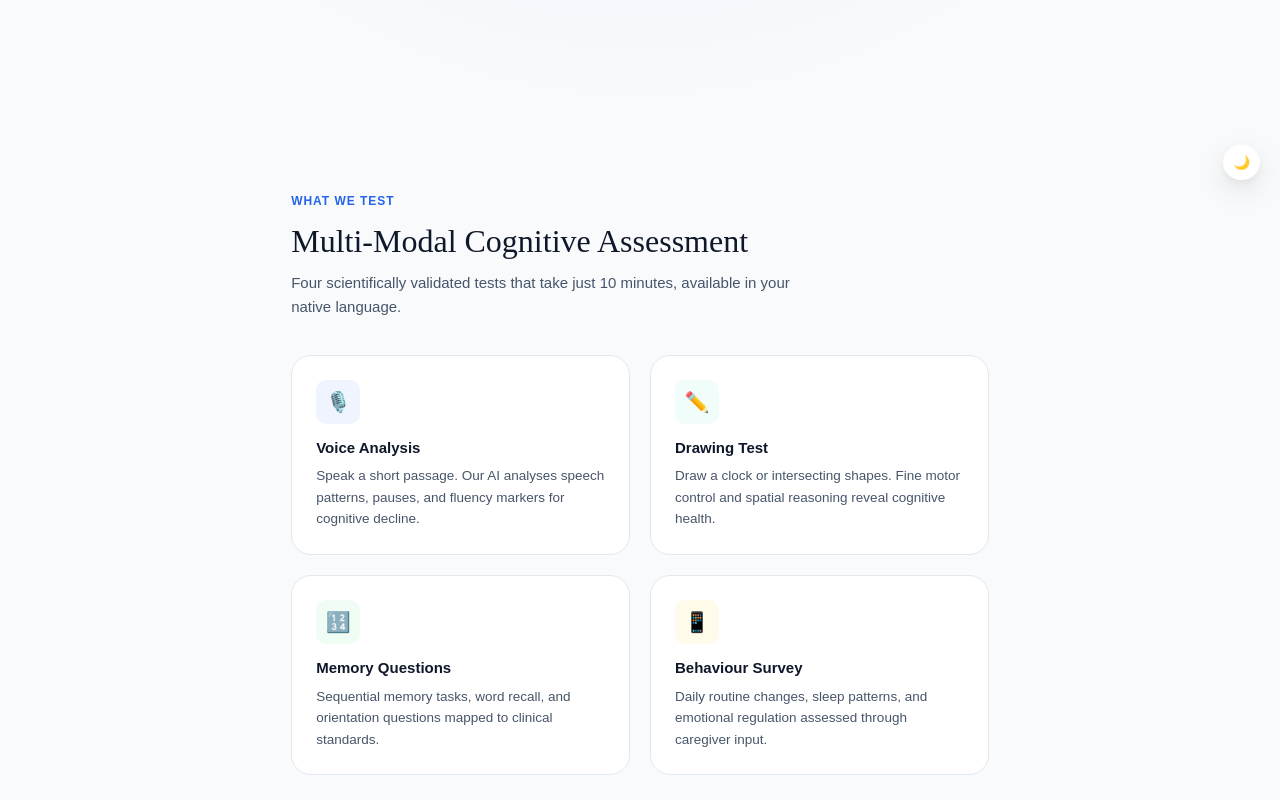
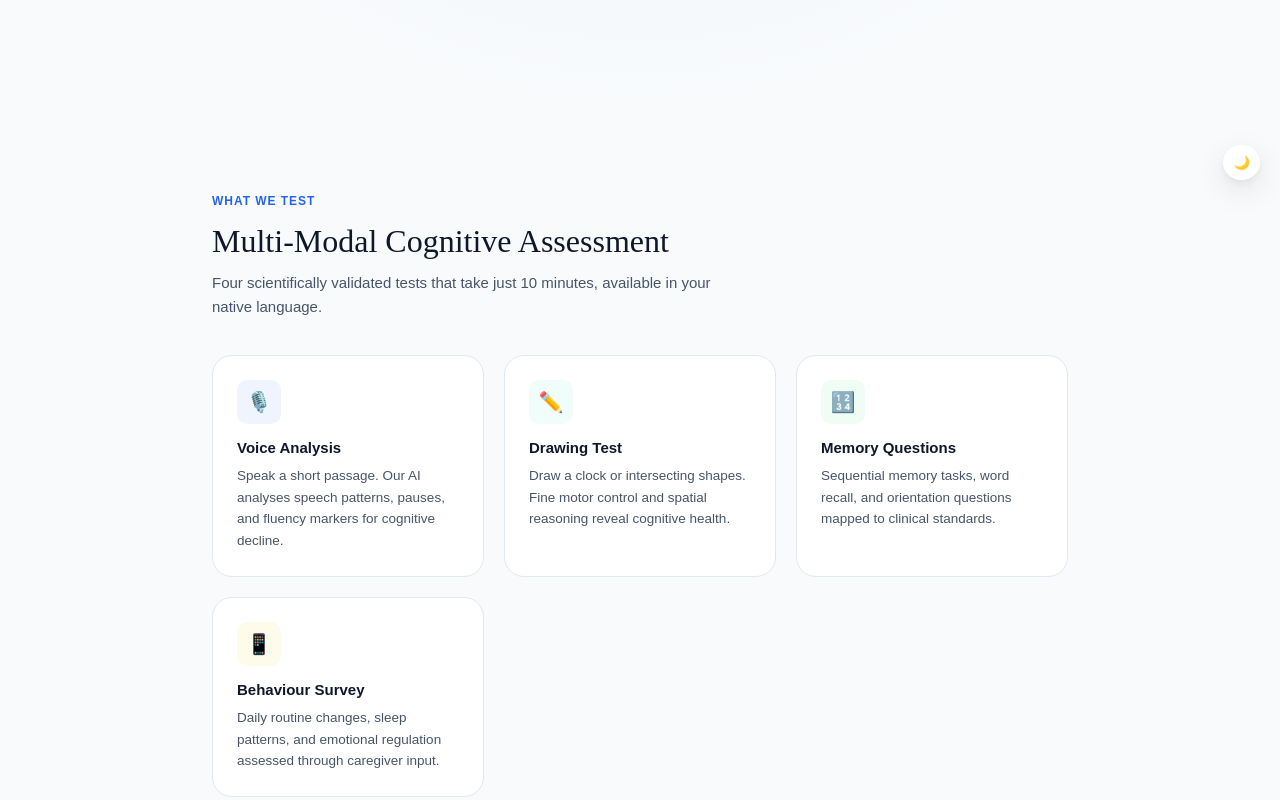
Before and after one commit to Khush54/SmritiAI, a React (Vite) app in the folder FrontEnd/: page /auth in a window 1280 px wide. Shown: the part 600-1400 px from the top of the page. Built offline with nearby package versions, Linux system fonts and the light colour scheme.

Commit message:
Improved CSS

```diff
--- a/FrontEnd/src/App.css
+++ b/FrontEnd/src/App.css
@@ -707,7 +707,7 @@ tr:last-child td {
 
 .feature-grid {
   display: grid;
-  grid-template-columns: repeat(auto-fit, minmax(250px, 1fr));
+  grid-template-columns: repeat(auto-fit, minmax(220px, 1fr));
   gap: 20px;
   margin-top: 16px
 }
@@ -789,7 +789,7 @@ tr:last-child td {
 .section {
   padding: 72px 20px;
   max-width: 1100px;
-  margin: 0 auto
+  margin: 0 15%
 }
 
 .section-label {
@@ -943,18 +943,18 @@ tr:last-child td {
   gap: 8px;
   font-size: 20px;
   font-weight: 600;
-  margin-bottom: 20px
+  margin-bottom: 10px
 }
 
 .role-grid {
   display: grid;
   grid-template-columns: repeat(3, 1fr);
   gap: 12px;
-  margin-bottom: 20px
+  margin-bottom: 10px
 }
 
 .role-card {
-  padding: 14px 10px;
+  padding: 5px;
   border: 2px solid var(--border);
   border-radius: var(--radius-lg);
   text-align: center;
@@ -989,7 +989,7 @@ tr:last-child td {
   gap: 12px;
   color: var(--text-muted);
   font-size: 13px;
-  margin: 16px 0
+  margin: 10px 0
 }
 
 .divider-text::before,
@@ -1269,4 +1269,8 @@ tr:last-child td {
   .auth-card {
     padding: 24px
   }
+
+  .section{
+    margin: 0;
+  }
 }
```
